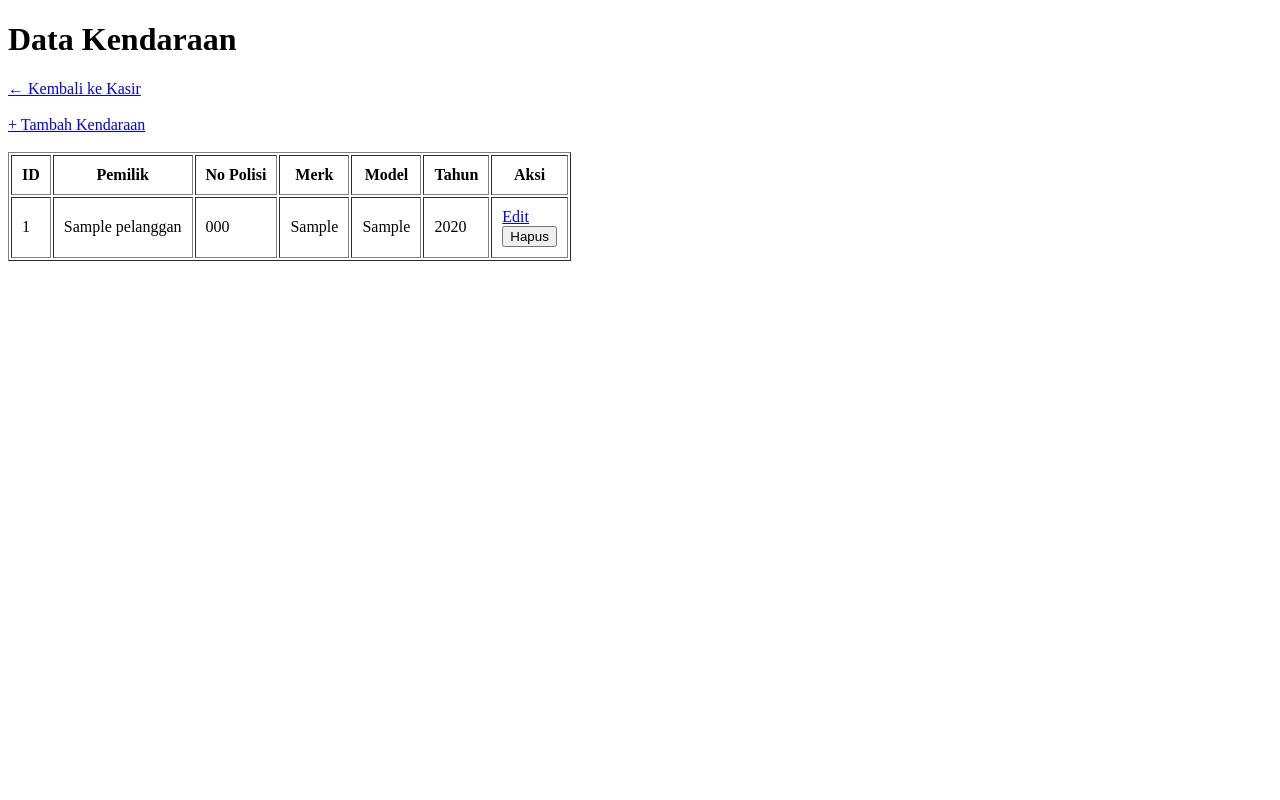
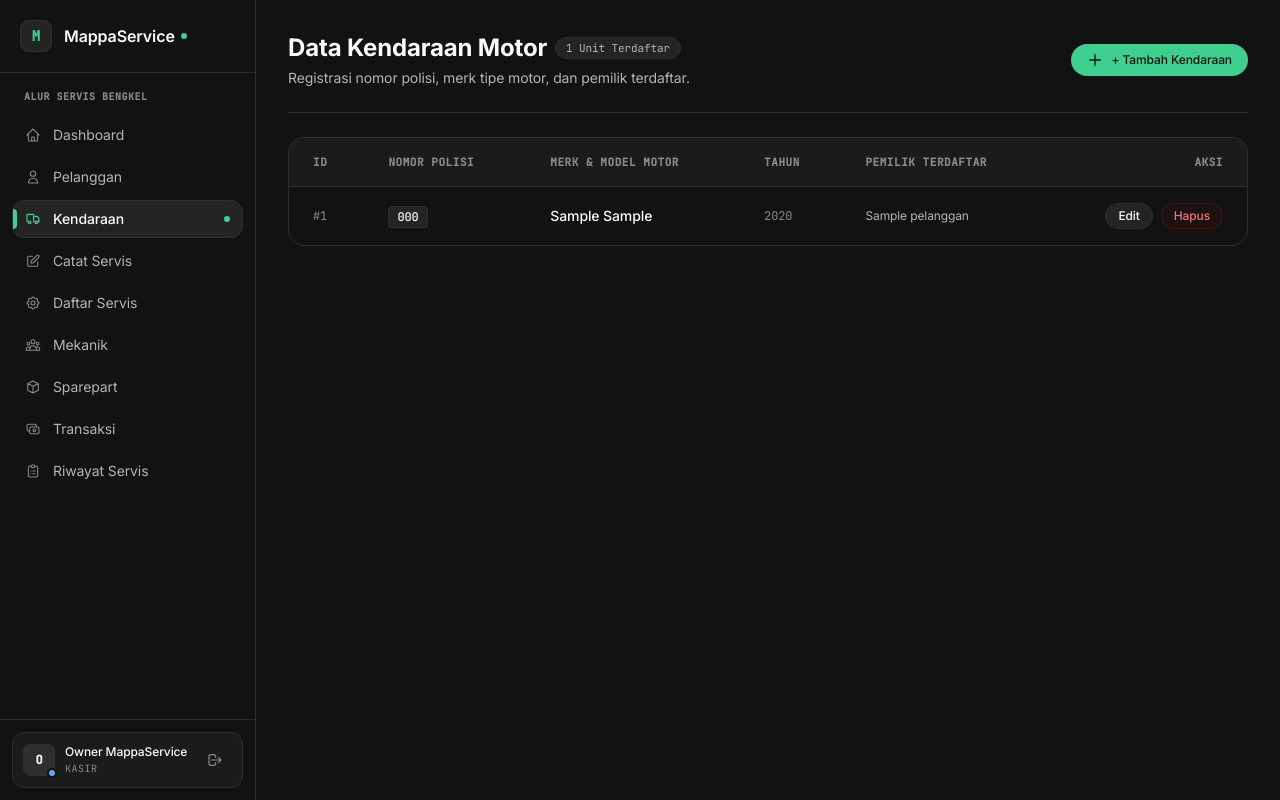
Before and after one commit to EdillNah/mappaservice-workshop-management, a PHP site: page /kendaraan/kendaraan.php in a window 1280 px wide. Run offline with PHP 8.4, Linux system fonts and the light colour scheme; a user stored in the database is signed in; tables that the repository leaves empty hold one stand-in row (values such as "Sample post"); some libraries are stand-ins or nearby versions.

Commit message:
update view logic kendaraan

```diff
--- a/kendaraan/kendaraan.php
+++ b/kendaraan/kendaraan.php
@@ -1,11 +1,12 @@
 <?php
 
 session_start();
-
 require_once "../config/koneksi.php";
 require_once "../include/function.php";
 
-harusKasir();
+harusLogin();
+
+$pageTitle = "Data Kendaraan";
 
 $sql = "SELECT kendaraan.kendaraan_id, pelanggan.nama, kendaraan.nomor_polisi, kendaraan.merk, kendaraan.model, kendaraan.tahun
         FROM kendaraan
@@ -13,59 +14,89 @@ $sql = "SELECT kendaraan.kendaraan_id, pelanggan.nama, kendaraan.nomor_polisi, k
         ORDER BY kendaraan.kendaraan_id DESC";
 
 $stmt = $pdo->query($sql);
-
 $kendaraan = $stmt->fetchAll();
 
+include "../include/header.php";
+include "../include/sidebar.php";
 ?>
 
-<!DOCTYPE html>
-<html lang="id">
+<div class="p-6 md:p-8 max-w-7xl mx-auto space-y-6">
+  <!-- Header & Actions -->
+  <div class="flex flex-col sm:flex-row sm:items-center sm:justify-between gap-4 border-b border-charcoal pb-6">
+    <div>
+      <div class="flex items-center gap-2">
+        <h1 class="text-2xl font-bold text-snow tracking-tight">Data Kendaraan Motor</h1>
+        <span class="px-2.5 py-0.5 rounded-full text-[11px] font-mono bg-ash border border-charcoal text-silver">
+          <?= count($kendaraan) ?> Unit Terdaftar
+        </span>
+      </div>
+      <p class="text-sm text-silver mt-1">Registrasi nomor polisi, merk tipe motor, dan pemilik terdaftar.</p>
+    </div>
 
-<head>
-  <meta charset="UTF-8">
-  <title>Data Kendaraan</title>
-</head>
+    <div>
+      <a href="tambah_kendaraan.php"
+         class="inline-flex items-center gap-2 px-4 py-2 rounded-full bg-phosphor text-obsidian hover:bg-phosphor-light font-medium text-xs tracking-tight transition-all">
+        <svg class="w-4 h-4" fill="none" stroke="currentColor" viewBox="0 0 24 24"><path stroke-linecap="round" stroke-linejoin="round" stroke-width="2" d="M12 4v16m8-8H4"/></svg>
+        <span>+ Tambah Kendaraan</span>
+      </a>
+    </div>
+  </div>
 
-<body>
-  <h1>Data Kendaraan</h1>
-
-  <a href="../dashboard/kasir.php">← Kembali ke Kasir</a>
-  <br><br>
-  <a href="tambah_kendaraan.php">+ Tambah Kendaraan</a>
-  <br><br>
-
-  <table border="1" cellpadding="10">
+  <!-- Table Card -->
+  <div class="bg-obsidian border border-charcoal rounded-2xl overflow-hidden">
+    <div class="overflow-x-auto">
+      <table class="w-full text-left text-sm">
+        <thead class="bg-ash/50 border-b border-charcoal text-[11px] uppercase tracking-wider text-smoke font-mono">
           <tr>
-      <th>ID</th>
-      <th>Pemilik</th>
-      <th>No Polisi</th>
-      <th>Merk</th>
-      <th>Model</th>
-      <th>Tahun</th>
-      <th>Aksi</th>
+            <th class="px-6 py-3.5">ID</th>
+            <th class="px-6 py-3.5">Nomor Polisi</th>
+            <th class="px-6 py-3.5">Merk & Model Motor</th>
+            <th class="px-6 py-3.5">Tahun</th>
+            <th class="px-6 py-3.5">Pemilik Terdaftar</th>
+            <th class="px-6 py-3.5 text-right">Aksi</th>
           </tr>
+        </thead>
+        <tbody class="divide-y divide-charcoal text-silver">
+          <?php if (empty($kendaraan)): ?>
+            <tr>
+              <td colspan="6" class="px-6 py-10 text-center text-smoke font-mono text-sm">
+                Belum ada data kendaraan motor yang terdaftar.
+              </td>
+            </tr>
+          <?php else: ?>
             <?php foreach ($kendaraan as $data): ?>
-      <tr>
-        <td><?= $data["kendaraan_id"] ?></td>
-        <td><?= htmlspecialchars($data["nama"]) ?></td>
-        <td><?= htmlspecialchars($data["nomor_polisi"]) ?></td>
-        <td><?= htmlspecialchars($data["merk"]) ?></td>
-        <td><?= htmlspecialchars($data["model"]) ?></td>
-        <td><?= htmlspecialchars($data["tahun"]) ?></td>
-        <td>
-          <a href="edit_kendaraan.php?id=<?= $data["kendaraan_id"] ?>">Edit</a>
-          <br>
-          <form action="hapus_kendaraan.php" method="POST" onsubmit="return confirm('Yakin ingin menghapus kendaraan ini?')">
+              <tr class="hover:bg-ash/30 transition-colors">
+                <td class="px-6 py-4 font-mono text-xs text-smoke">#<?= $data["kendaraan_id"] ?></td>
+                <td class="px-6 py-4 font-mono font-medium text-phosphor">
+                  <span class="px-2 py-0.5 rounded bg-ash border border-charcoal text-snow text-xs"><?= htmlspecialchars($data["nomor_polisi"]) ?></span>
+                </td>
+                <td class="px-6 py-4 font-medium text-snow">
+                  <?= htmlspecialchars($data["merk"] . ' ' . $data["model"]) ?>
+                </td>
+                <td class="px-6 py-4 font-mono text-xs text-smoke"><?= htmlspecialchars($data["tahun"] ?: '-') ?></td>
+                <td class="px-6 py-4 text-xs text-silver"><?= htmlspecialchars($data["nama"]) ?></td>
+                <td class="px-6 py-4 text-right">
+                  <div class="inline-flex items-center gap-2">
+                    <a href="edit_kendaraan.php?id=<?= $data["kendaraan_id"] ?>"
+                       class="px-3 py-1 rounded-full text-xs font-medium bg-ash hover:bg-charcoal border border-charcoal text-snow hover:border-slate transition-all">
+                      Edit
+                    </a>
+                    <form action="hapus_kendaraan.php" method="POST" class="inline" onsubmit="return confirm('Yakin ingin menghapus kendaraan ini?')">
                       <input type="hidden" name="id" value="<?= $data["kendaraan_id"] ?>">
-            <button type="submit">Hapus</button>
+                      <button type="submit"
+                              class="px-3 py-1 rounded-full text-xs font-medium bg-red-950/20 hover:bg-red-950/50 border border-red-900/40 text-red-400 transition-all">
+                        Hapus
+                      </button>
                     </form>
-
+                  </div>
                 </td>
-
               </tr>
             <?php endforeach; ?>
+          <?php endif; ?>
+        </tbody>
+      </table>
+    </div>
+  </div>
+</div>
 
-  </table>
-</body>
-
-</html>
+<?php include "../include/footer.php"; ?>
```
Lines whose indentation alone changed are shown as unchanged.
